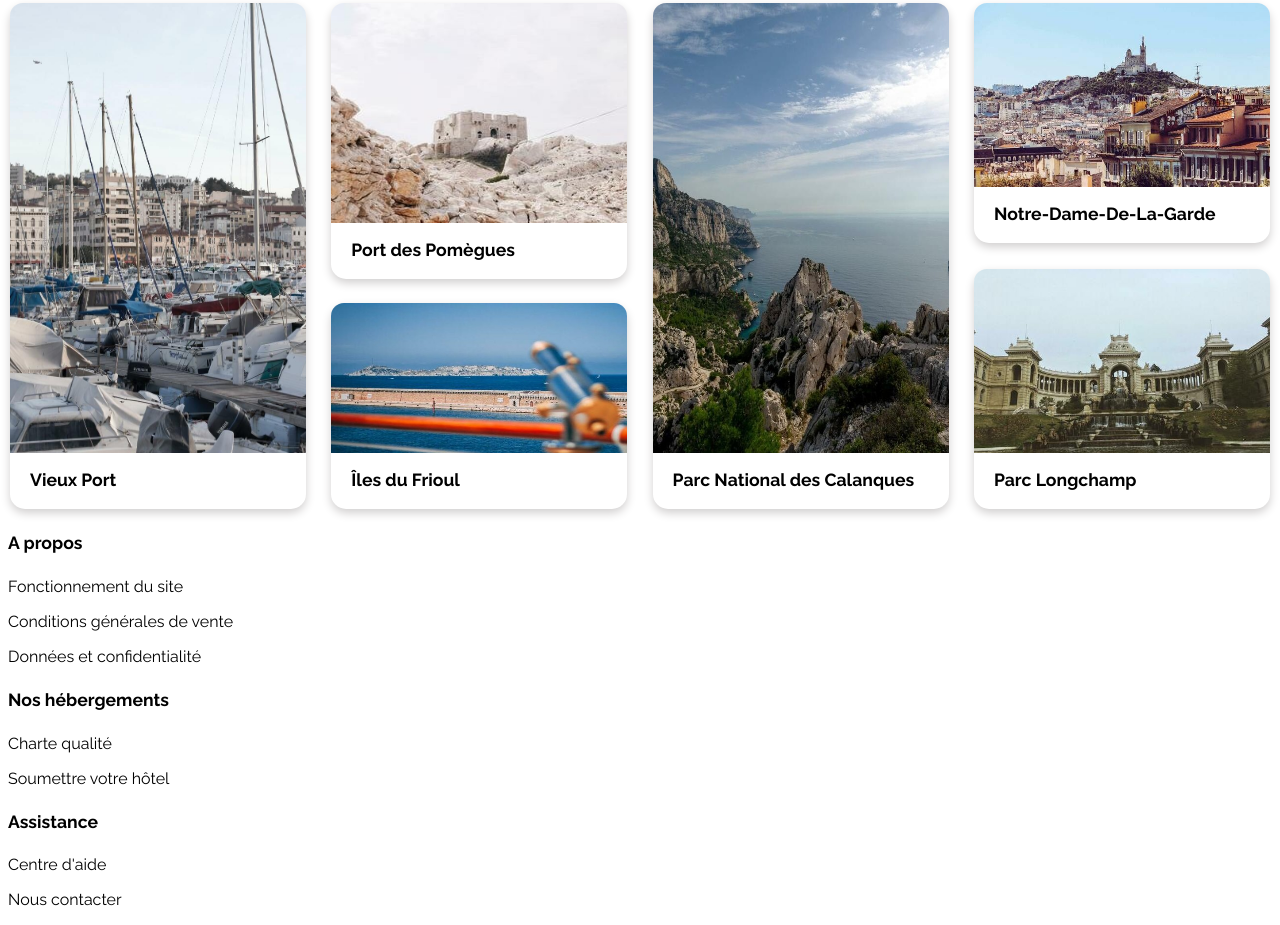
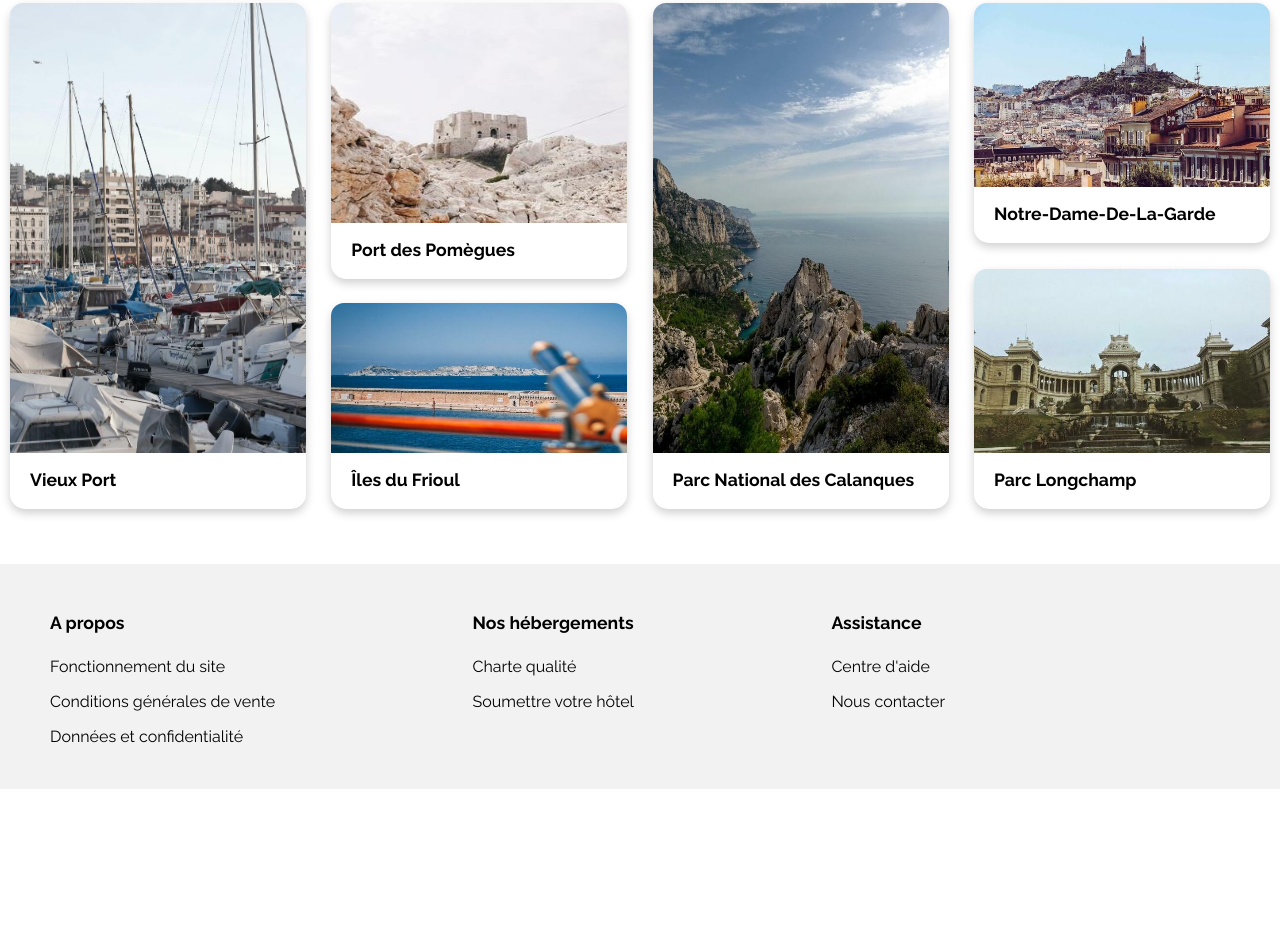
Before and after one commit to wilprom/Reservia, a website: page html/index.html in a window 1280 px wide. Shown: the part 1196-2121 px from the top of the page. After the commit the page ends 1985 px from the top, so only its background shows below. Drawn offline with Linux system fonts and the light colour scheme.

Commit message:
Mis en page, mis en forme du footer

```diff
--- a/html/index.html
+++ b/html/index.html
@@ -297,7 +297,7 @@
         </section>
         <!--SECTION 3-->
     </main>
-    <footer>
+    <footer class="footer container container--horizontalsItems">
         <div>
             <h4>A propos</h4>
             <p><a href="#">Fonctionnement du site</a></p>
--- a/sass/base/_base.scss
+++ b/sass/base/_base.scss
@@ -1,5 +1,5 @@
 body{
-    margin-top: 0px;
+    margin: 0px;
     header{
         @include mainBlockPosition;
     }
--- a/sass/layouts/_footer.scss
+++ b/sass/layouts/_footer.scss
@@ -0,0 +1,13 @@
+.footer{
+    background-color: $colorSecondary;
+    height: 200px;
+    margin-top: 55px;
+    margin-left: 0px;
+    margin-right: 0px;
+    padding: 25px 335px 0px 50px;
+    a{
+        &:hover{
+            text-decoration: underline;
+        }
+    }
+}
```
Also changed, not shown: style/style.css, 1 other file.
